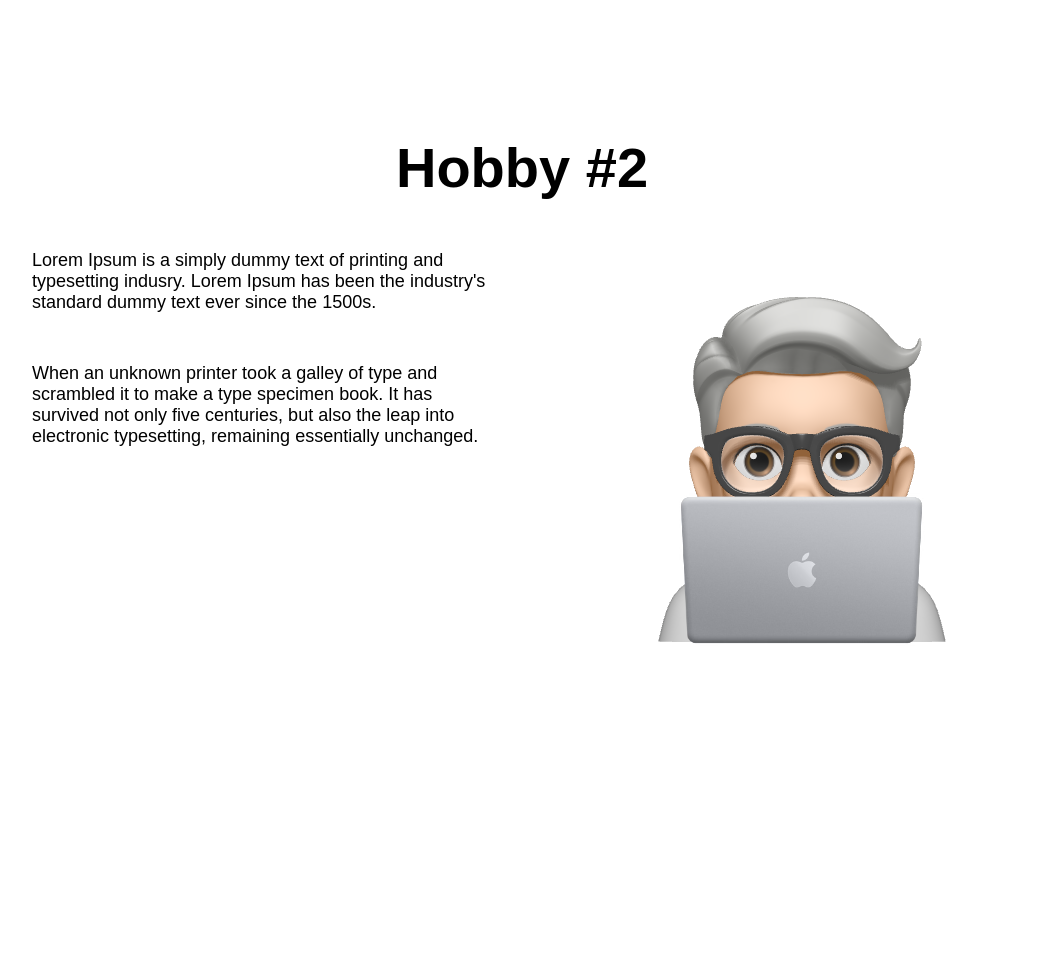
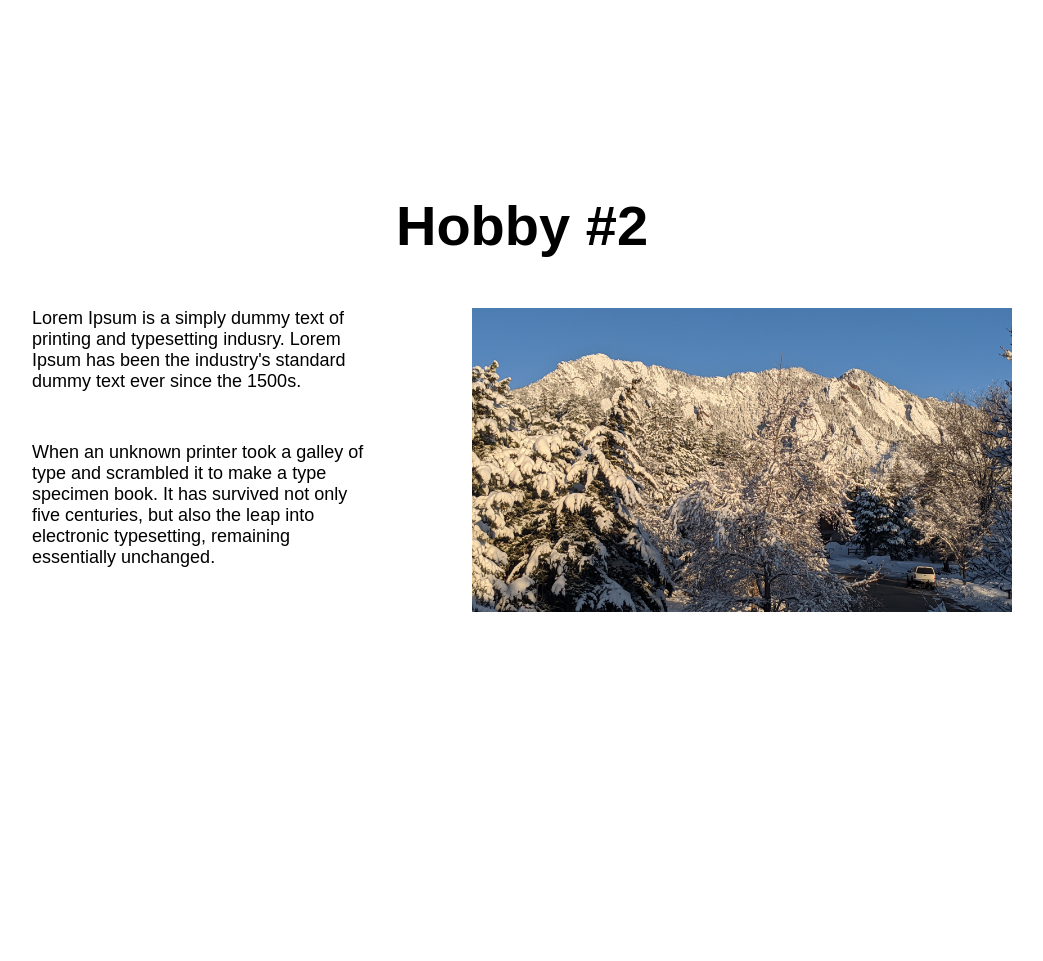
Before and after one commit to MLH-Fellowship/project-22-sum-23-hipyasite-ashley-angel, a Flask app: page /hobbies in a window 1280 px wide. Shown: the part 3156-4117 px from the top of the page, without its empty margins (118-1161 px from the left). Run offline with Flask 2, Linux system fonts and the light colour scheme; some libraries are stand-ins or nearby versions.

Commit message:
Add images
Adds images of places I've been
- Davis
- Boulder
- Edinburgh

```diff
--- a/app/static/js/mapscript.js
+++ b/app/static/js/mapscript.js
@@ -9,11 +9,11 @@ var marker1 = L.marker([38.54220, -121.74960]).addTo(map).on("click", () => {
     document.getElementById('hobby1').scrollIntoView();
 });
 
-var marker2 = L.marker([21.085,-86.847]).addTo(map).on("click", () => {
+var marker2 = L.marker([40.0139, -105.2748]).addTo(map).on("click", () => {
     document.getElementById('hobby2').scrollIntoView();
 });
 
-var marker3 = L.marker([40.0139, -105.2748]).addTo(map).on("click", () => {
+var marker3 = L.marker([21.085,-86.847]).addTo(map).on("click", () => {
     document.getElementById('hobby3').scrollIntoView();
 });
 
--- a/app/static/styles/main.css
+++ b/app/static/styles/main.css
@@ -211,6 +211,7 @@ a {
 
 .imgpad {
     padding: 50px;
+    max-width: 50%;
 }
 
 .theme-light {
--- a/app/templates/hobbies.html
+++ b/app/templates/hobbies.html
@@ -53,7 +53,7 @@
     <div id="hobby1" class="altblock">
         <h1>Hobby #1</h1>
         <div class="split">
-            <img class="imgpad" src="/static/img/iphonso.png">
+            <img class="imgpad" src="/static/img/davis.jpg">
             <div class="paragraph">
                 <p>Lorem Ipsum is a simply dummy text of printing and typesetting indusry. Lorem Ipsum has been the industry's standard dummy text ever since the 1500s.</p>
                 <p>When an unknown printer took a galley of type and scrambled it to make a type specimen book. It has survived not only five centuries, but also the leap into electronic typesetting, remaining essentially unchanged.</p>
@@ -69,7 +69,7 @@
                 <p>Lorem Ipsum is a simply dummy text of printing and typesetting indusry. Lorem Ipsum has been the industry's standard dummy text ever since the 1500s.</p>
                 <p>When an unknown printer took a galley of type and scrambled it to make a type specimen book. It has survived not only five centuries, but also the leap into electronic typesetting, remaining essentially unchanged.</p>
             </div>
-            <img class="imgpad" src="/static/img/iphonso.png">
+            <img class="imgpad" src="/static/img/boulder.jpg">
         </div>
     </div>
 
@@ -91,7 +91,7 @@
                 <p>Lorem Ipsum is a simply dummy text of printing and typesetting indusry. Lorem Ipsum has been the industry's standard dummy text ever since the 1500s.</p>
                 <p>When an unknown printer took a galley of type and scrambled it to make a type specimen book. It has survived not only five centuries, but also the leap into electronic typesetting, remaining essentially unchanged.</p>
             </div>
-            <img class="imgpad" src="/static/img/iphonso.png">
+            <img class="imgpad" src="/static/img/edin.jpg">
         </div>
     </div>
 </body>
```
Also changed, not shown: app/static/img/boulder.jpg (added), 2 other files.
